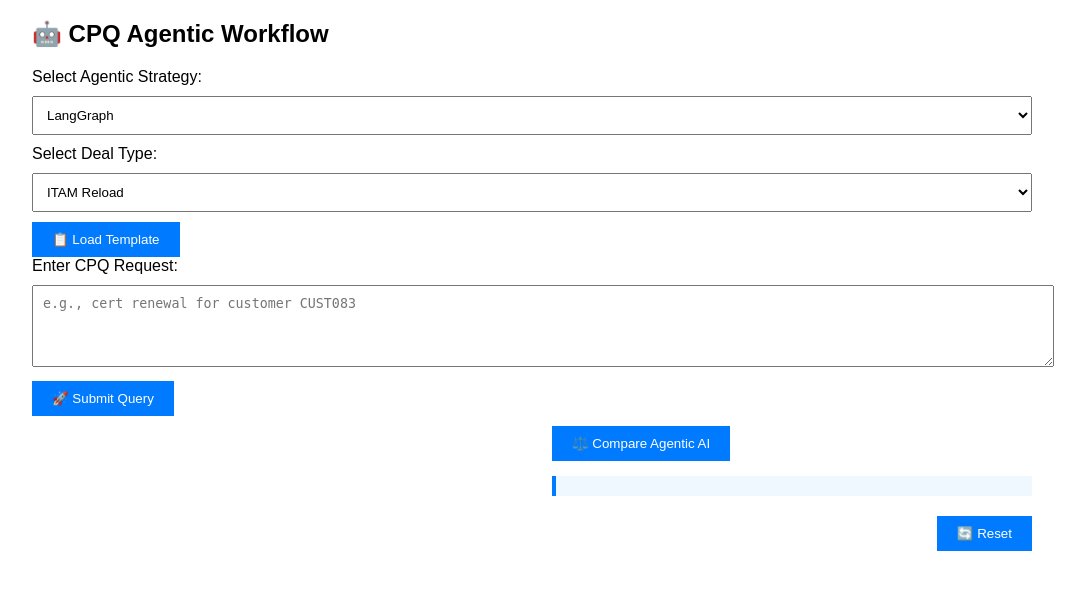
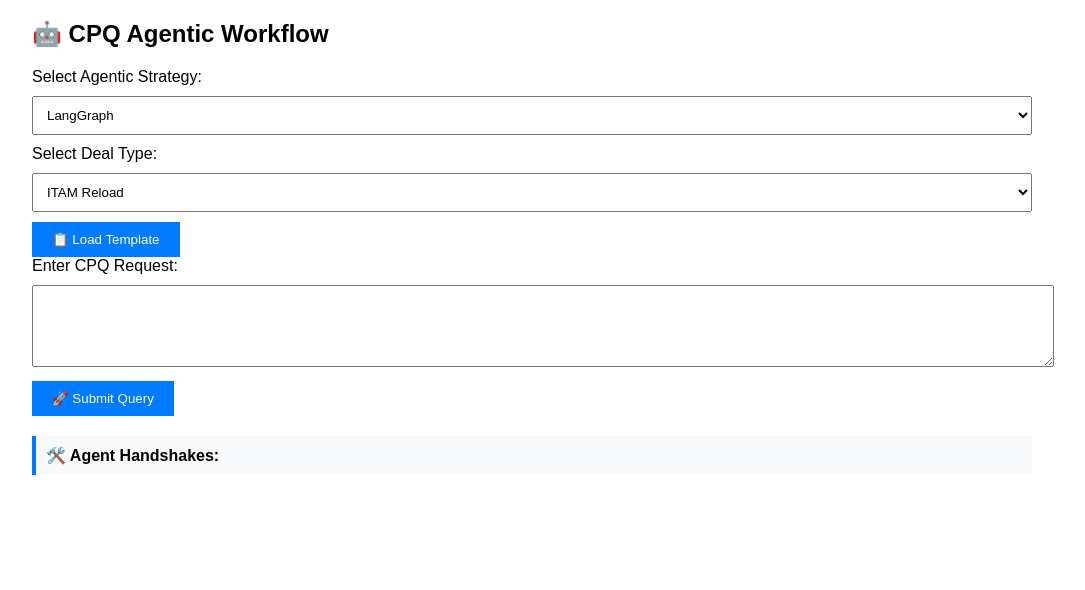
Before and after one commit to The-Trinity-AI-Software/CPQ_AgenticAI, a Flask app: page / in a window 1280 px wide. Shown: the top 590 px of the page, without its empty margins (108-1193 px from the left). Run offline with Flask 3, Linux system fonts and the light colour scheme; parts of the project's set-up code (start-up, migrations or seed data) failed here and were passed over.

Commit message:
Update index.html

```diff
--- a/templates/index.html
+++ b/templates/index.html
@@ -13,28 +13,11 @@
     .btn:hover { background-color: #0056b3; }
     .success { color: green; margin-top: 10px; }
     tr:last-child { background-color: #e6ffe6; font-weight: bold; }
-    #loadingOverlay {
-      display: none;
-      position: fixed;
-      z-index: 9999;
-      top: 0; left: 0; width: 100%; height: 100%;
-      background-color: rgba(0,0,0,0.4); text-align: center;
-    }
-    #loadingSpinner {
-      position: absolute;
-      top: 50%; left: 50%;
-      transform: translate(-50%, -50%);
-      padding: 20px; background: white;
-      border-radius: 8px; font-size: 18px; color: #333;
-    }
-    .results-section { display: flex; justify-content: space-between; gap: 20px; }
-    .left-pane, .right-pane { width: 48%; }
-    .summary-box {
-      margin-top: 15px;
-      padding: 10px;
-      background: #f0f8ff;
-      border-left: 4px solid #007bff;
-      font-weight: bold;
+    #handshakeStatus {
+      background:#f8f9fa;
+      padding:10px;
+      margin:20px 0;
+      border-left:4px solid #007bff;
     }
   </style>
 </head>
@@ -60,147 +43,95 @@
   <div id="templatePreview"></div>
 
   <label>Enter CPQ Request:</label>
-  <textarea id="query" rows="4" placeholder="e.g., cert renewal for customer CUST083"></textarea>
+  <textarea id="query" rows="4"></textarea>
   <button class="btn" onclick="submitQuery()">🚀 Submit Query</button>
 
-  <div class="success" id="summary"></div>
-
-  <div class="results-section">
-    <div class="left-pane">
-      <div id="outputTable"></div>
-      <p>
-        <a class="btn" id="downloadExcelBtn" href="#" style="display:none" target="_blank">⬇️ Download Excel</a>
-        <a class="btn" id="downloadJsonBtn" href="#" style="display:none" target="_blank">📁 Download JSON</a>
-      </p>
-    </div>
-    <div class="right-pane">
-      <button class="btn" onclick="loadAgentComparison()">⚖️ Compare Agentic AI</button>
-      <div id="agentComparisonTable"></div>
-      <div id="comparisonSummary" class="summary-box"></div>
-    </div>
+  <div id="handshakeStatus">
+    <b>🛠️ Agent Handshakes:</b>
+    <div id="handshakeMessages"></div>
   </div>
 
-  <div style="text-align: right; margin-top: 20px;">
-    <button class="btn" onclick="resetPage()">🔄 Reset</button>
-  </div>
-</div>
+  <div class="success" id="summary"></div>
+  <div id="outputTable"></div>
 
-<div id="loadingOverlay">
-  <div id="loadingSpinner">⏳ Submitting your query... Please wait</div>
 </div>
 
 <script>
-  async function loadTemplate() {
+function updateHandshake(message) {
+  const msgDiv = document.getElementById("handshakeMessages");
+  const p = document.createElement("p");
+  p.innerHTML = message;
+  msgDiv.appendChild(p);
+}
+
+function loadTemplate() {
   const task = document.getElementById("task").value;
-    const previewDiv = document.getElementById("templatePreview");
-    previewDiv.innerHTML = "Loading...";
 
-    try {
-      const res = await fetch(`/cpq/template?task=${task}`);
-      const data = await res.json();
-      if (!Array.isArray(data)) {
-        previewDiv.innerHTML = "<b>Error loading template</b>";
-        return;
-      }
-      let html = "<h4>📄 Template Preview</h4><table><thead><tr>";
-      Object.keys(data[0]).forEach(col => html += `<th>${col}</th>`);
+  // ✅ Add Pre-Template Load Handshakes
+  updateHandshake("[Orchestrator Agent] Initiated...");
+  updateHandshake(`[Task Agent] Loading ${task} Template...`);
+
+  updateHandshake("[Discovery Agent] initiated...");
+
+  fetch(`/cpq/template?task=${task}`).then(res => res.json()).then(data => {
+    updateHandshake("[Discovery Agent] loaded template.");
+
+    let html = "<h4>Template Preview</h4><table><thead><tr>";
+    Object.keys(data[0] || {}).forEach(col => html += `<th>${col}</th>`);
     html += "</tr></thead><tbody>";
     data.forEach(row => {
       html += "<tr>";
-        Object.values(row).forEach(val => html += `<td>${val || ""}</td>`);
+      Object.values(row).forEach(val => html += `<td>${val}</td>`);
       html += "</tr>";
     });
     html += "</tbody></table>";
-      previewDiv.innerHTML = html;
-    } catch (err) {
-      previewDiv.innerHTML = "<b>Failed to load template</b>";
-      console.error(err);
-    }
+    document.getElementById("templatePreview").innerHTML = html;
+  });
 }
 
-  async function submitQuery() {
+function submitQuery() {
   const strategy = document.getElementById("strategy").value;
   const task = document.getElementById("task").value;
   const query = document.getElementById("query").value;
-
-    const overlay = document.getElementById("loadingOverlay");
   const summary = document.getElementById("summary");
   const outputDiv = document.getElementById("outputTable");
-    const comparisonDiv = document.getElementById("agentComparisonTable");
-    const compSummary = document.getElementById("comparisonSummary");
 
-    overlay.style.display = "block";
+  document.getElementById("handshakeMessages").innerHTML = "";
   summary.innerHTML = "";
   outputDiv.innerHTML = "";
-    comparisonDiv.innerHTML = "";
-    compSummary.innerHTML = "";
 
-    try {
-      const res = await fetch("/cpq/predict", {
-        method: "POST",
-        headers: { 'Content-Type': 'application/json' },
-        body: JSON.stringify({ strategy, task, query })
-      });
+  const es = new EventSource(`/cpq/stream?query=${query}&task=${task}&strategy=${strategy}`);
 
-      const data = await res.json();
-      if (data.error) {
-        summary.innerHTML = "🚫 " + data.error;
-        return;
-      }
+  es.onmessage = function(event) {
+    const msg = event.data;
 
-      summary.innerHTML = `✅ Grand Total: $${data.grand_total?.toFixed(2) || 'N/A'}`;
+    if (msg.startsWith("FINAL_RESULT::")) {
+      const result = JSON.parse(msg.replace("FINAL_RESULT::", ""));
 
-      let html = "<h4>📊 CPQ Output</h4><table><thead><tr>";
-      Object.keys(data.records[0]).forEach(col => html += `<th>${col}</th>`);
+      summary.innerHTML = `✅ Grand Total: $${result.grand_total}`;
+      let html = "<h4>CPQ Output</h4><table><thead><tr>";
+      Object.keys(result.records[0]).forEach(col => html += `<th>${col}</th>`);
       html += "</tr></thead><tbody>";
-      data.records.forEach(row => {
+      result.records.forEach(row => {
         html += "<tr>";
-        Object.values(row).forEach(val => html += `<td>${val || ""}</td>`);
+        Object.values(row).forEach(val => html += `<td>${val}</td>`);
         html += "</tr>";
       });
       html += "</tbody></table>";
       outputDiv.innerHTML = html;
 
-      document.getElementById("downloadExcelBtn").href = `/cpq/download?path=${data.download_excel}`;
-      document.getElementById("downloadJsonBtn").href = `/cpq/download?path=${data.download_json}`;
-      document.getElementById("downloadExcelBtn").style.display = "inline-block";
-      document.getElementById("downloadJsonBtn").style.display = "inline-block";
+      if (result.download_excel) {
+        summary.innerHTML += `<br><a href="/cpq/download?path=${result.download_excel}" target="_blank">Download Excel</a>`;
+      }
+      if (result.download_json) {
+        summary.innerHTML += ` | <a href="/cpq/download?path=${result.download_json}" target="_blank">Download JSON</a>`;
+      }
 
-      if (data.agent_comparison?.length) {
-        let compHtml = "<h4>⚖️ Agentic Strategy Comparison</h4><table><thead><tr>";
-        Object.keys(data.agent_comparison[0]).forEach(col => compHtml += `<th>${col}</th>`);
-        compHtml += "</tr></thead><tbody>";
-        data.agent_comparison.forEach(row => {
-          compHtml += "<tr>";
-          Object.values(row).forEach(val => compHtml += `<td>${val}</td>`);
-          compHtml += "</tr>";
-        });
-        compHtml += "</tbody></table>";
-        comparisonDiv.innerHTML = compHtml;
-
-        if (data.comparison_summary) {
-          compSummary.innerHTML = data.comparison_summary;
+      es.close();
+    } else {
+      updateHandshake(msg);
     }
   }
-
-    } catch (err) {
-      summary.innerHTML = "❌ Submission failed. See console.";
-      console.error("❌ Submission Error:", err);
-    } finally {
-      overlay.style.display = "none";
-    }
-  }
-
-  function resetPage() {
-    document.getElementById("query").value = "";
-    document.getElementById("summary").innerHTML = "";
-    document.getElementById("outputTable").innerHTML = "";
-    document.getElementById("agentComparisonTable").innerHTML = "";
-    document.getElementById("comparisonSummary").innerHTML = "";
-    document.getElementById("templatePreview").innerHTML = "";
-    document.getElementById("downloadExcelBtn").style.display = "none";
-    document.getElementById("downloadJsonBtn").style.display = "none";
-    window.scrollTo(0, 0);
 }
 </script>
 </body>
```
Lines whose indentation alone changed are shown as unchanged.
